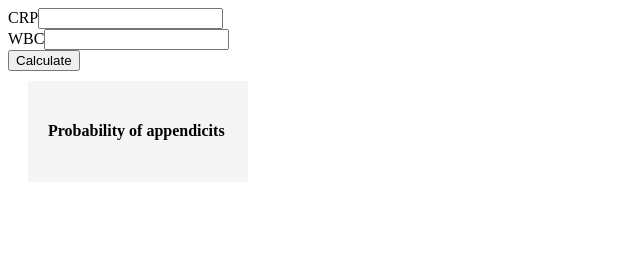
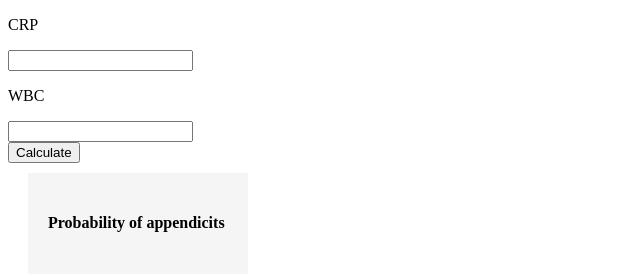
Before and after one commit to IceMedApp/appendicitis-probability, a plain HTML site: page index.html in a window 1280 px wide. Shown: the whole page, without its empty margins (0-640 px from the left). Drawn offline with Linux system fonts and the light colour scheme.

Commit message:
style changes

```diff
--- a/functions/index.js
+++ b/functions/index.js
@@ -1,5 +1,5 @@
-var crp = document.getElementById("text-1");
-var submitButton = document.getElementById("button-1");
+var crp = document.getElementById("crp");
+var submitButton = document.getElementById("submit");
 var app_prob = document.getElementById("app_prob");
 
 
--- a/index.html
+++ b/index.html
@@ -7,9 +7,9 @@
 
 <body>
 <form onsubmit="return false">
-    CRP<input id="crp" type="text"><br>
-    WBC<input id="wbc" type="text"><br>
-    <input id="button-1" type="submit" value="Calculate"><br>
+    <p>CRP</p><input id="crp" type="text"><br>
+    <p>WBC</p><input id="wbc" type="text"><br>
+    <input id="submit" type="submit" value="Calculate"><br>
 </form>
 
 <div id="app_prob_block">
```
